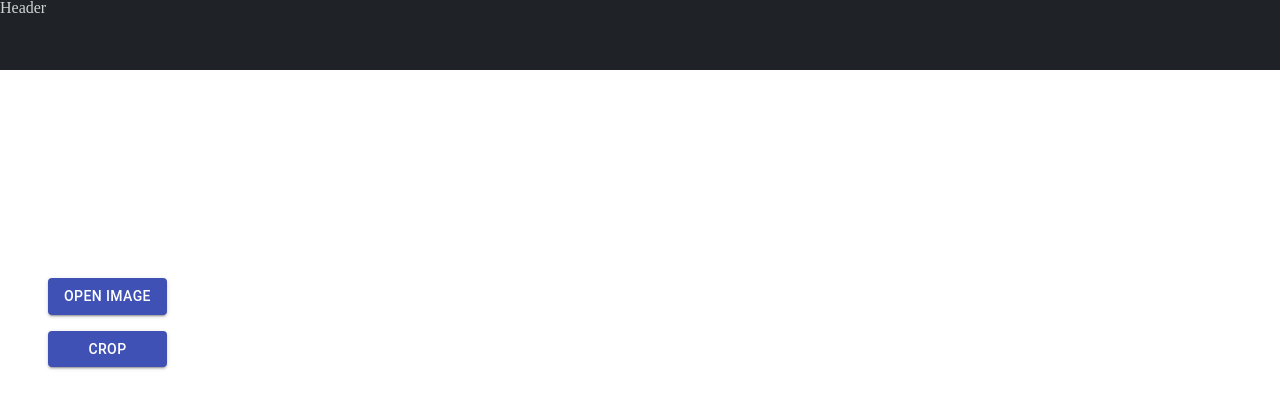
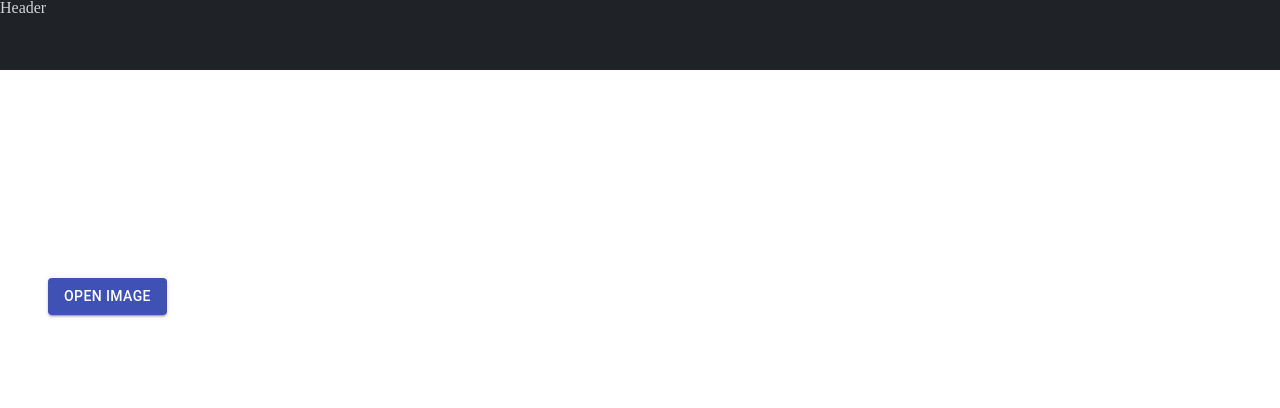
Before and after one commit to Sunghee2/webtoon_thumbnail_editor, a React (Create React App) app: page / in a window 1280 px wide. Shown: the top 408 px of the page. Built offline with nearby package versions, Linux system fonts and the light colour scheme.

Commit message:
refactor: canvasScale 위치 수정
1. canvasScale 위치 수정 (cropper외에서도 사용하기 위해)
2. log 삭제

```diff
--- a/src/components/Main.js
+++ b/src/components/Main.js
@@ -147,9 +147,11 @@ const Main = props => {
             onChange={openImage}
           />
         </Button>
-        <Button className="open-btn" variant="contained" color="primary" onClick={startCrop}>
-          Crop
-        </Button>
+        {canvasRef.current && (
+          <Button className="open-btn" variant="contained" color="primary" onClick={startCrop}>
+            Crop
+          </Button>
+        )}
       </aside>
       <article className="editor-container horizontal" onMouseUp={finishResize}>
         <div onMouseMove={resizing}>
```
